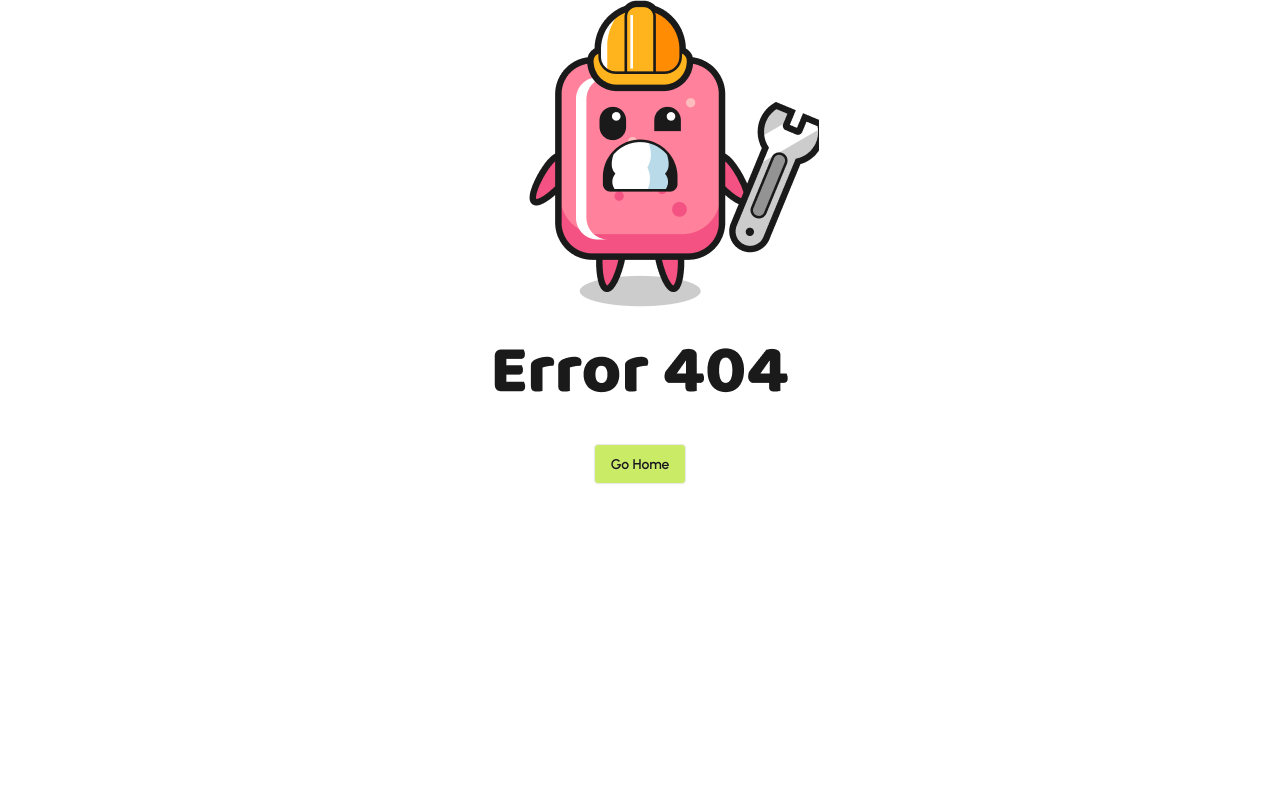
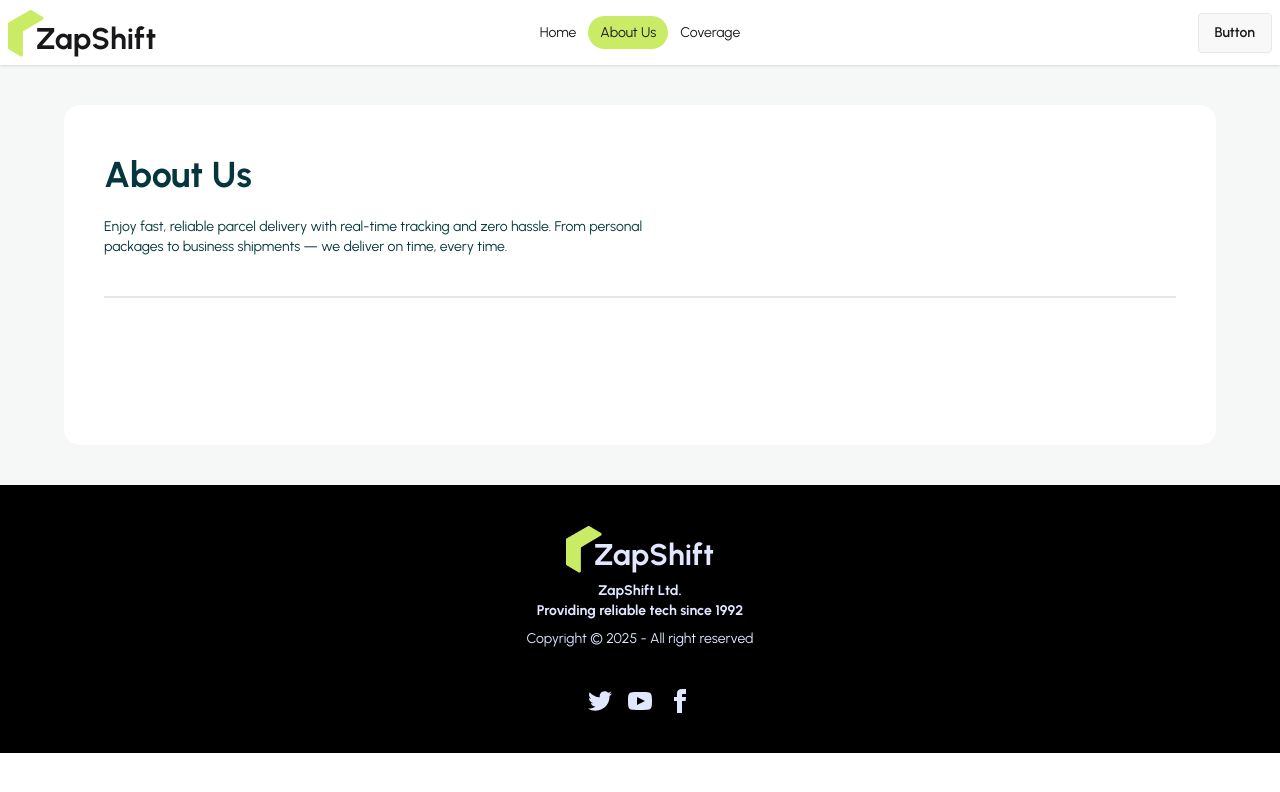
Before and after one commit to MUSTAKIMBIN/ZapShiftClient, a React (Vite) app: page /aboutUs in a window 1280 px wide. Before the commit this address had no page. Shown: the top 792 px of the page. Built offline with nearby package versions, Linux system fonts and the light colour scheme.

Commit message:
added about us page

```diff
--- a/package.json
+++ b/package.json
@@ -18,6 +18,7 @@
     "react-leaflet": "^5.0.0-rc.2",
     "react-responsive-carousel": "^3.2.23",
     "react-router": "^7.9.6",
+    "react-tabs": "^6.1.0",
     "swiper": "^12.0.3",
     "tailwindcss": "^4.1.17"
   },
--- a/src/Routes/Routes.jsx
+++ b/src/Routes/Routes.jsx
@@ -3,6 +3,7 @@ import RootLayout from "../Layout/RootLayout/RootLayout";
 import Home from "../pages/Home/Home/Home";
 import ErrorPage from "../pages/ErrorPage/ErrorPage";
 import Covarage from "../pages/Covarage/Covarage";
+import AboutUs from "../pages/AboutUs/AboutUs";
 
 export const router = createBrowserRouter([
   {
@@ -15,6 +16,10 @@ export const router = createBrowserRouter([
         Component: Home,
       },
       {
+        path: "aboutUs",
+        Component: AboutUs,
+      },
+      {
         path: "coverage",
         Component: Covarage,
         loader: () => fetch(`/serviceCenter.json`).then((res) => res.json()),
--- /dev/null
+++ b/src/pages/AboutUs/AboutUs.jsx
@@ -0,0 +1,19 @@
+import React from "react";
+
+const AboutUs = () => {
+  return (
+    <div className="w-[90%] mx-auto rounded-2xl my-10 bg-white py-10 px-10">
+      <h3 className="text-4xl text-secondary font-bold py-2.5">About Us</h3>
+      <p className="text-secondary text-sm py-3">
+        Enjoy fast, reliable parcel delivery with real-time tracking and zero
+        hassle. From personal <br /> packages to business shipments — we deliver
+        on time, every time.
+      </p>
+      <div className="divider my-5"></div>
+      {/* tabs */}
+      <div className="py-10"></div>
+    </div>
+  );
+};
+
+export default AboutUs;
--- a/src/pages/shared/Navber/Navber.jsx
+++ b/src/pages/shared/Navber/Navber.jsx
@@ -9,7 +9,7 @@ const Navber = () => {
         <NavLink to={"/"}>Home</NavLink>
       </li>
       <li>
-        <NavLink>About</NavLink>
+        <NavLink to={"/aboutUs"}>About Us</NavLink>
       </li>
       <li>
         <NavLink to={"/coverage"}>Coverage</NavLink>
```
Also changed, not shown: 1 other file (tests, documents, lock files or other folders).
